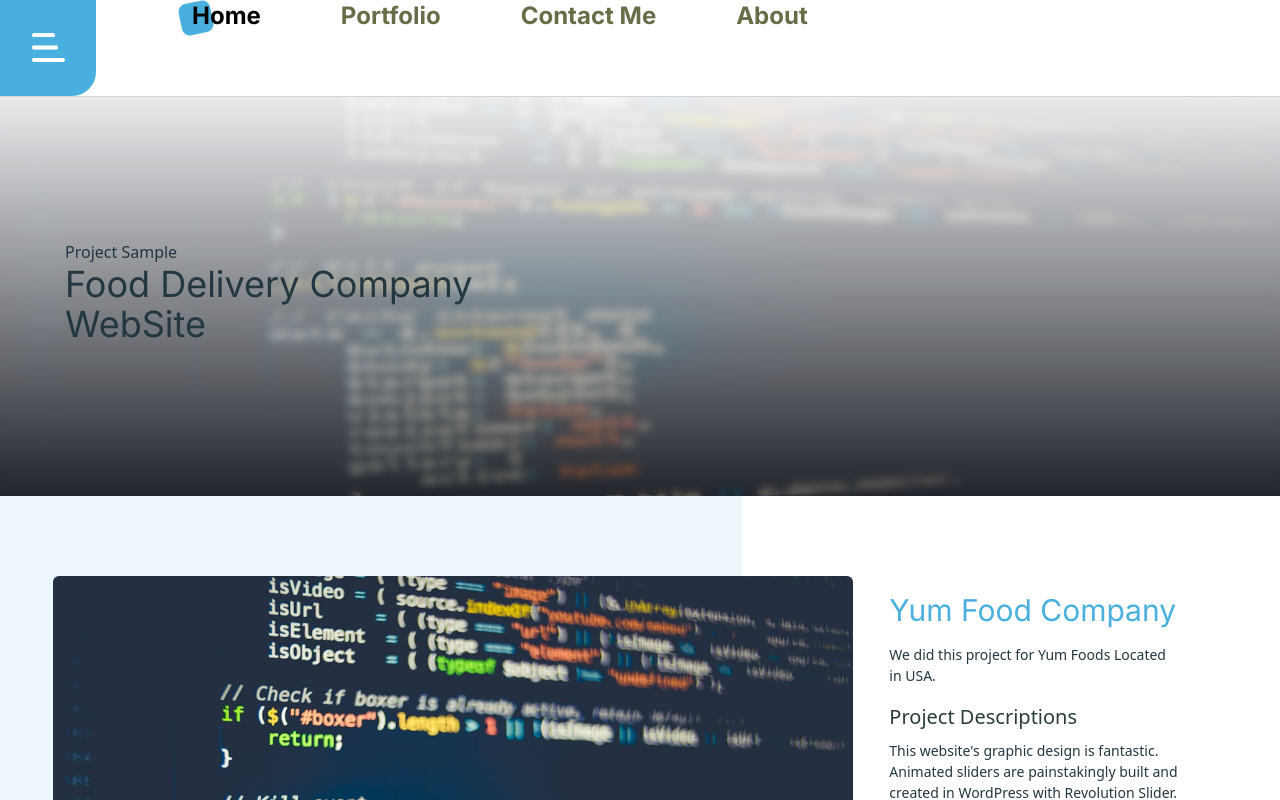
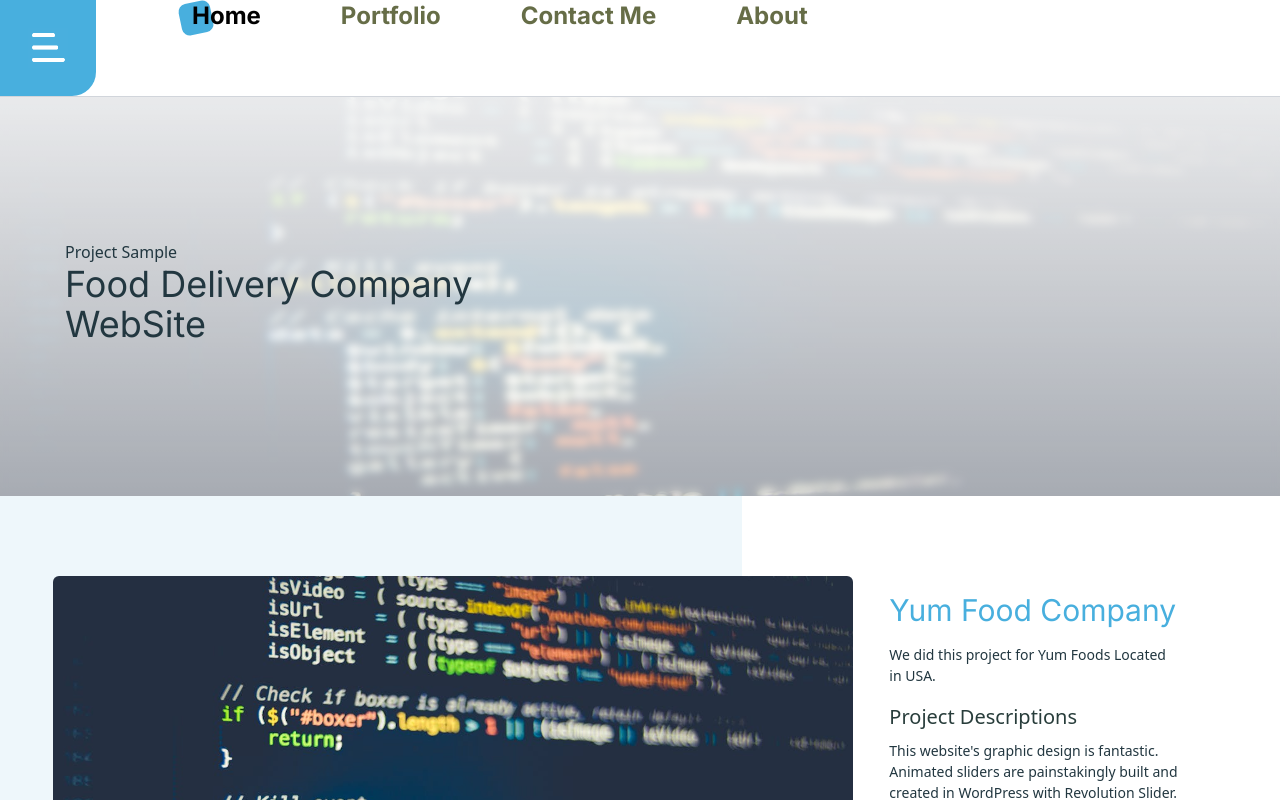
Before and after one commit to misiek869/portfolio, a Next.js app: page /portfoliodetail/1 in a window 1280 px wide. Shown: the top 800 px of the page. Built offline with nearby package versions, Linux system fonts and the light colour scheme.

Commit message:
add headerShow

```diff
--- a/src/app/globals.css
+++ b/src/app/globals.css
@@ -31,21 +31,24 @@ body {
 html {
 	scroll-behavior: smooth;
 }
+
 ::-webkit-scrollbar {
 	display: none;
 }
 
+/*portfolio details overlay background */
 .overlay {
 	position: absolute;
 	left: 0;
 	width: 100%;
-	z-index: 10;
+	/* height: 100%; */
+	/* z-index: 10;  */
 	background: linear-gradient(
 		to bottom,
 		rgba(255, 255, 255, 0.9),
-		rgba(32, 30, 30, 0.6)
+		rgba(255, 255, 255, 0.6)
 	);
-	backdrop-filter: blur(4px);
+	backdrop-filter: blur(4px); /* Add blur effect */
 }
 
 @media screen and (max-width: 900px) {
@@ -69,3 +72,10 @@ html {
 		width: 100% !important;
 	}
 }
+
+@media (min-width: 1280px) {
+	.headerShow {
+		background-color: #fff;
+		box-shadow: #48afde -10px 25px 50px 10px;
+	}
+}
```
